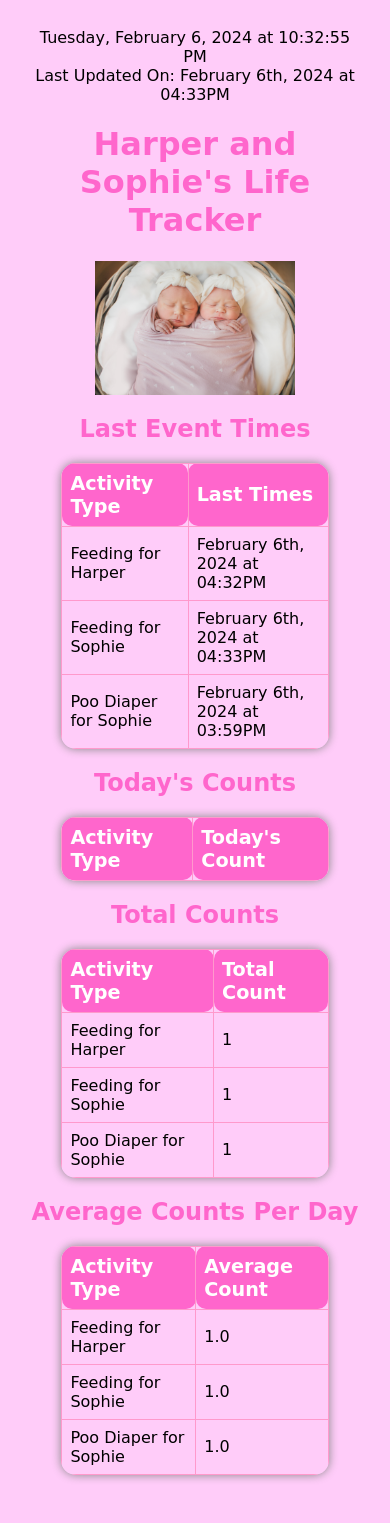
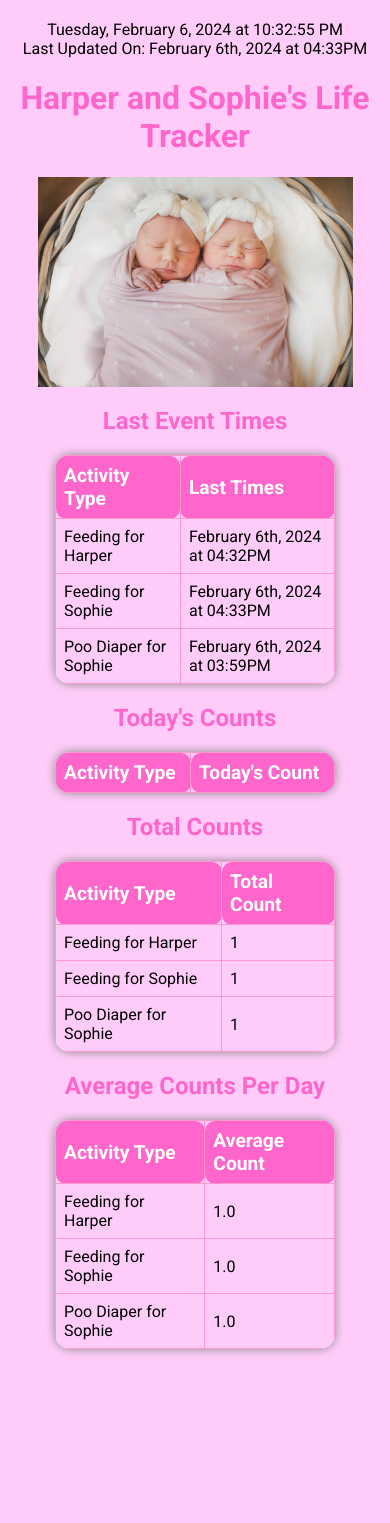
Before and after one commit to csw1nk/TallyProject, a Flask app: page / in a window 390 px wide. After the commit the page ends 1355 px from the top, so only its background shows below. Run offline with Flask 3, Linux system fonts and the light colour scheme; data comes from the database, SQL or seed files in the repository; lists and menus that the app fills with data are empty.

Commit message:
fixed html for mobile viewing and fonts

```diff
--- a/templates/index.html
+++ b/templates/index.html
@@ -1,24 +1,29 @@
 <!DOCTYPE html>
-<html>
+<html lang="en">
 <head>
-    <title>Activity Tracker</title>
+    <meta charset="UTF-8">
+    <meta name="viewport" content="width=device-width, initial-scale=1.0"> <!-- Ensure proper mobile scaling -->
+    <title>Harp & Soph Life Tracker</title>
+    <link href="https://fonts.googleapis.com/css2?family=Roboto:wght@400;700&display=swap" rel="stylesheet"> <!-- Use Google Fonts for consistency -->
     <style>
         body {
-            font-family: 'Comic Sans MS', cursive, sans-serif;
+            font-family: 'Roboto', sans-serif; /* More readable font */
             background-color: #ffccf9; /* Light pink background */
             text-align: center;
             padding: 20px;
+            margin: 0;
         }
         h1, h2 {
             color: #ff66cc; /* Soft pink color for the headings */
         }
         table {
-            width: 80%;
+            width: 100%; /* Full width on mobile */
+            max-width: 80%; /* Max width on desktop */
             margin: 20px auto;
             border-collapse: collapse;
             border-radius: 15px; /* Rounded corners for the table */
             overflow: hidden; /* Ensures the rounded corners affect child elements */
-            box-shadow: 0px 0px 10px #888888; /* Soft shadow for depth */
+            box-shadow: 0 0 10px #888888; /* Soft shadow for depth */
         }
         th, td {
             border: 1px solid #ff99cc; /* Light pink border for table cells */
@@ -38,11 +43,11 @@
             background-color: #ffb3e6; /* Slightly darker pink on hover */
         }
         .content-image {
-        max-width: 60%; /* Adjust this value to fit your design */
-        height: auto; /* Maintain aspect ratio */
-        display: block; /* Display block to center with margin */
-        margin: 20px auto; /* Center the image and add some space around it */
-    }
+            max-width: 90%; /* Adjust for mobile */
+            height: auto;
+            display: block;
+            margin: 20px auto;
+        }
     </style>
 </head>
 <body>
@@ -53,21 +58,14 @@
         function updateDateTime() {
             const now = new Date();
             const options = {
-                weekday: 'long',
-                year: 'numeric',
-                month: 'long',
-                day: 'numeric',
-                hour: '2-digit',
-                minute: '2-digit',
-                second: '2-digit',
-                hour12: true // or false depending on your preference
+                weekday: 'long', year: 'numeric', month: 'long', day: 'numeric',
+                hour: '2-digit', minute: '2-digit', second: '2-digit', hour12: true
             };
             document.getElementById("currentDateTime").innerHTML = now.toLocaleString("en-US", options);
         }
         updateDateTime(); // Run once on load
         setInterval(updateDateTime, 1000); // Update every second
     </script>
-</body>
 
     <h1>Harper and Sophie's Life Tracker</h1>
     <img src="{{ url_for('static', filename='assets/images/girlsbasket.jpg') }}" alt="photo of the girls in basket day 2 of life" class="content-image">
```
